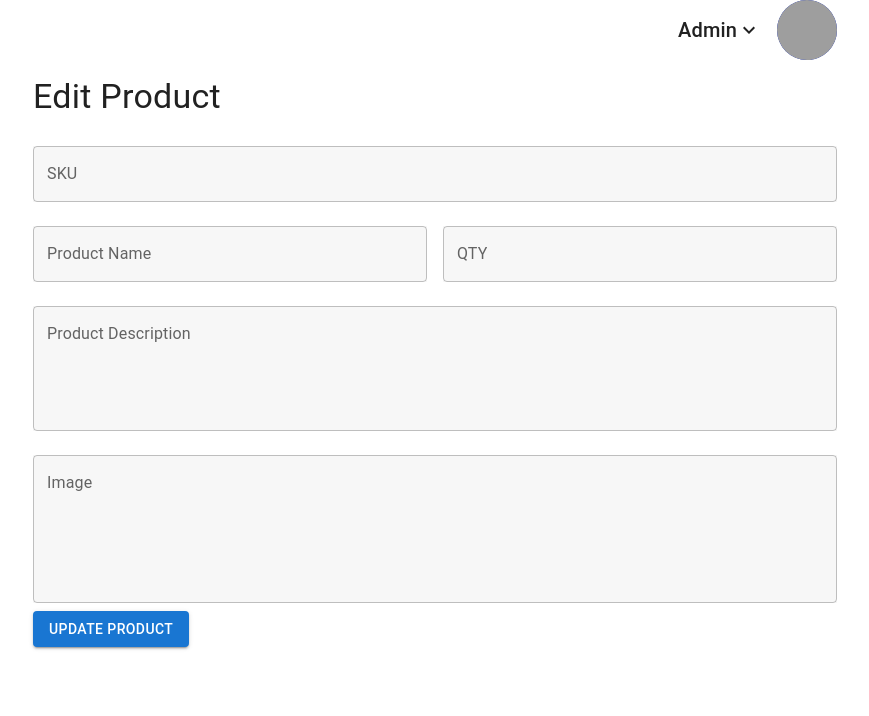
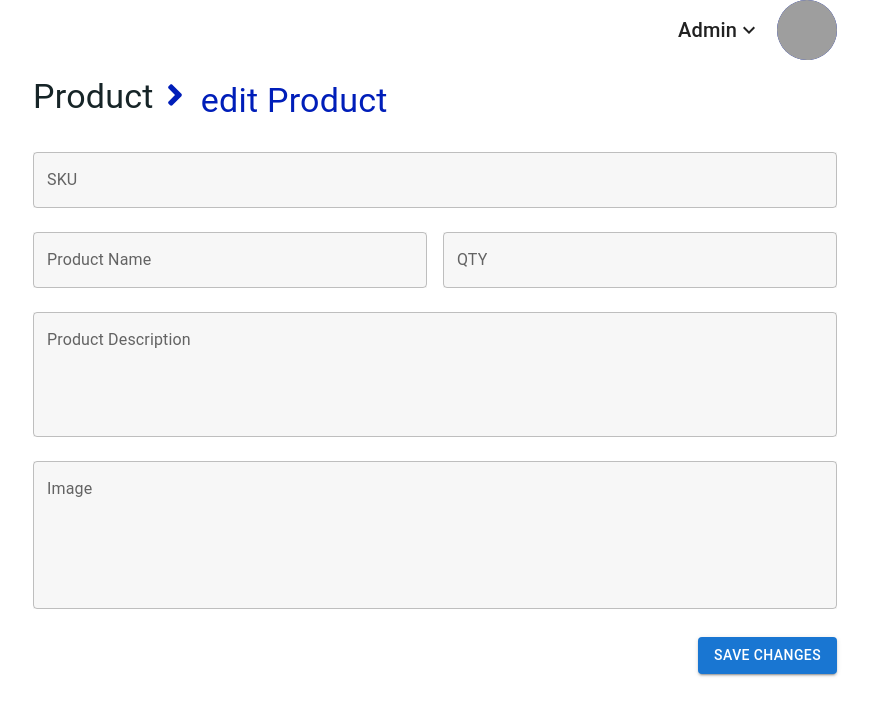
Before and after one commit to Kaanu0824/Mini-E-Commerce-Code94Labs-, a React (Create React App) app in the folder frontend/: page /update/1 in a window 1280 px wide. Shown: the top 716 px of the page, without its empty margins (205-1074 px from the left). Built offline with nearby package versions, Linux system fonts and the light colour scheme; no server answers; grey boxes are pictures that could not be loaded.

Commit message:
Add , Edit product Changes

```diff
--- a/frontend/src/App.js
+++ b/frontend/src/App.js
@@ -17,6 +17,7 @@ function App() {
         </Link> */}
         <Routes>
           <Route path="/create" element={<CreateProduct />} />
+          <Route path="/ProductList" element={<ProductList/>} />
           <Route path="/update/:id" element={<UpdateProduct />} />
           <Route index element={<ProductList />} />
         </Routes>
--- a/frontend/src/components/CreateProduct.js
+++ b/frontend/src/components/CreateProduct.js
@@ -2,12 +2,15 @@ import KeyboardArrowDownIcon from '@mui/icons-material/KeyboardArrowDown';
 import { Avatar, Box, Button, Container, TextField, Typography } from '@mui/material';
 import axios from 'axios';
 import React, { useState } from 'react';
+import { FaAngleRight } from 'react-icons/fa';
+import { Link } from 'react-router-dom';
 const CreateProduct = () => {
   const [productName, setProductName] = useState('');
   const [sku, setSku] = useState('');
   const [productDescription, setProductDescription] = useState('');
   const [imageUrl,setImageUrl]=useState('')
   const[quantity,setQuantity]=useState('')
+
 
 
   const handleCreateProduct = async () => {
@@ -43,9 +46,18 @@ const CreateProduct = () => {
 
          </Box>
         </Box>
-      <Typography variant="h4" gutterBottom>
-        Add New Product
+
+        <Box display="flex" alignItems="center">
+
+            <Link to="/ProductList" style={{ textDecoration: 'none' }} sx={{ marginRight: 2}} >
+                <Typography variant="h4"  sx={{ width: 125, height: 60 , color: '#162427' }}> Product </Typography>
+            </Link>
+
+            <Typography variant="h4" gutterBottom  sx={{ marginRight: 2}} >
+                 <Typography variant="h4" sx={{ color: '#001EB9' }} >  <FaAngleRight style={{ color: '#001EB9' }}  /> Add new Product </Typography>
             </Typography>
+
+        </Box>
 
 
         <TextField
@@ -105,13 +117,15 @@ const CreateProduct = () => {
           onChange={(e) => setImageUrl(e.target.value)}
         />
 
+        < div style={{ textAlign: 'right' , marginTop:'20px' }}>
           <Button
             variant="contained"
             color="primary"
             onClick={handleCreateProduct}
           >
-          Create Product
+            Add Product
           </Button>
+        </div>
 
     </Container>
   );
--- a/frontend/src/components/UpdateProduct.js
+++ b/frontend/src/components/UpdateProduct.js
@@ -2,7 +2,8 @@ import KeyboardArrowDownIcon from '@mui/icons-material/KeyboardArrowDown';
 import { Avatar, Box, Button, Container, TextField, Typography } from '@mui/material';
 import axios from 'axios';
 import React, { useEffect, useState } from 'react';
-import { useNavigate, useParams } from 'react-router-dom'; // Use useNavigate instead of useHistory
+import { FaAngleRight } from 'react-icons/fa';
+import { Link, useNavigate, useParams } from 'react-router-dom';
 
 const UpdateProduct = () => {
   const { id } = useParams();
@@ -62,9 +63,18 @@ const UpdateProduct = () => {
                  </Box>
          </Box>
 
-      <Typography variant="h4" gutterBottom>
-        Edit Product
+      <Box display="flex" alignItems="center">
+
+        <Link to="/ProductList" style={{ textDecoration: 'none' }} sx={{ marginRight: 2}} >
+            <Typography variant="h4"  sx={{ width: 125, height: 60 , color: '#162427' }}> Product </Typography>
+        </Link>
+
+        <Typography variant="h4" gutterBottom  sx={{ marginRight: 2}} >
+            <Typography variant="h4" sx={{ color: '#001EB9' }} >  <FaAngleRight style={{ color: '#001EB9' }}  /> edit Product</Typography>
         </Typography>
+
+      </Box>
+
       <form>
 
       <TextField
@@ -139,13 +149,15 @@ const UpdateProduct = () => {
           onChange={(e) => setImageUrl(e.target.value)}
         />
 
+        <div style={{ textAlign: 'right' , marginTop:'20px' }}>
           <Button
             variant="contained"
             color="primary"
             onClick={handleUpdateProduct}
           >
-          Update Product
+            Save Changes
           </Button>
+        </div>
       </form>
     </Container>
   );
```
Also changed, not shown: frontend/src/components/DeletePopup.js (added, +34 -0 lines), frontend/src/components/ProductList.js (+12 -7 lines). Lines whose indentation alone changed are shown as unchanged.
